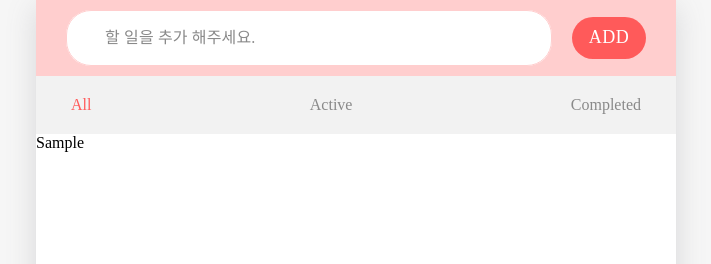
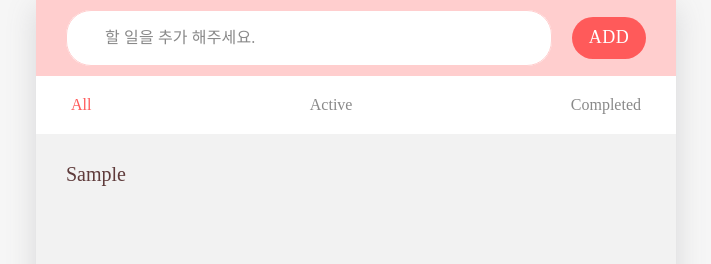
Before and after one commit to nincoding/simple-todo, a React (Vite) app: page / in a window 1280 px wide. Both pictures are taken after typing "Sample" into the empty fields and a click on the button "ADD". Shown: the top 264 px of the page, without its empty margins (284-995 px from the left). Built offline with nearby package versions, Linux system fonts and the light colour scheme; a web font is replaced by a local one.

Commit message:
:sparkles: feat: 아이템 생성시 배경색 번갈아가면서 변경 기능 추가 todoItem이 생성될때 index값을 전달해서 짝수와 홀수 상태일때 스타일링 구분 적용함

```diff
--- /dev/null
+++ b/src/components/TodoItem.jsx
@@ -0,0 +1,12 @@
+import TodoItemWrapper from "../styles/TodoItemWrapper";
+
+const TodoItem = ({ todoItem, index }) => {
+
+  return (
+    <TodoItemWrapper even={index % 2 === 0}>
+      {todoItem.todoItemContent}
+    </TodoItemWrapper>
+  )
+}
+
+export default TodoItem;
--- a/src/components/TodoItemList.jsx
+++ b/src/components/TodoItemList.jsx
@@ -2,13 +2,16 @@ import { useState } from "react";
 import ControlMenu from "../styles/ControlMenu";
 import FilterMenu from "./FilterMenu";
 import { filterList } from "../constants/stringValues";
+import TodoItem from "./TodoItem";
 
-const TodoItemList = (props) => {
+const TodoItemList = ({ todoItemList }) => {
 
   const [ activeFilter, setActiveFilter ] = useState("All");
 
-  const todoList = props.todoItemList.map((todoItem) => {
-    return <li key={todoItem.id}>{todoItem.todoItemContent}</li>;
+  const todoList = todoItemList.map((todoItem, index) => {
+    return (
+      <TodoItem key={todoItem.id} todoItem={todoItem} index={index}/>
+    );
   });
 
   const handleFilterClick = (text) => {
--- a/src/styles/ControlMenu.jsx
+++ b/src/styles/ControlMenu.jsx
@@ -5,7 +5,7 @@ const ControlMenu = styled.div`
   justify-content: space-between;
   align-items: center;
   gap: 10px;
-  background-color: #f2f2f2;
+  background-color: white;
 `;
 
 export default ControlMenu;
--- a/src/styles/GlobalStyle.jsx
+++ b/src/styles/GlobalStyle.jsx
@@ -22,6 +22,7 @@ const GlobalStyle = createGlobalStyle`
   }
   .App {
     min-height: 100vh;
+    background-color: #f2f2f2;
     @media screen and (min-width: 650px) {
       width: 640px;
     }
--- /dev/null
+++ b/src/styles/TodoItemWrapper.jsx
@@ -0,0 +1,17 @@
+import styled from "styled-components";
+
+const TodoItemWrapper = styled.div`
+  display: flex;
+  justify-content: space-between;
+  align-items: center;
+  gap: 20px;
+  background-color: ${(props) => (props.even ? "#f2f2f2" : "white")};
+  width: 100%;
+  height: 80px;
+  padding: 10px 30px;
+  color: #5f3b3b;
+  font-size: 20px;
+  cursor: pointer;
+`;
+
+export default TodoItemWrapper;
```
